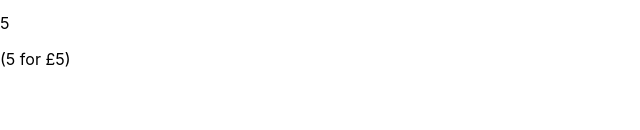
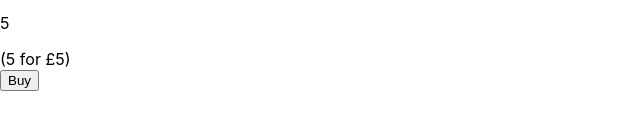
Before and after one commit to esohjay/cdl-kata, a React (Create React App) app: page / in a window 1280 px wide. Both pictures are taken after typing "Sample", "5", "5", "5" into the empty fields and a click on the button "Add Item". Shown: the part 262-392 px from the top of the page, without its empty margins (0-640 px from the left). Built offline with nearby package versions, Linux system fonts and the light colour scheme.

Commit message:
add item to basket

```diff
--- a/src/App.jsx
+++ b/src/App.jsx
@@ -1,15 +1,44 @@
-import React, { useState, useRef } from "react";
+import React, { useState } from "react";
 import "./App.css";
 import AddItem from "./components/AddItem";
 import ItemList from "./components/ItemList";
+import BasketItems from "./components/BasketItems";
 
 function App() {
   const [items, setItems] = useState([]);
+  const [basketItems, setBasketItems] = useState([]);
+
+  const handleAddToBasket = (item) => {
+    setBasketItems((prevState) => {
+      //check if the item already exists in the basket
+      const itemExist = prevState.find(
+        (basketItem) => basketItem.id === item.id
+      );
+
+      if (itemExist) {
+        // find the item and update the quantity
+        const newArray = prevState.filter((basketItem) => {
+          if (basketItem.id === item.id) {
+            return {
+              ...basketItem,
+              itemQty: basketItem.itemQty++,
+            };
+          }
+          return basketItem;
+        });
+        return newArray;
+      } else {
+        // add the item to the basket if it doesn't exist
+        return [...prevState, { ...item, itemQty: 1 }];
+      }
+    });
+  };
   return (
     <main>
       <h2>Kata</h2>
       <AddItem addToItemsList={setItems} />
-      <ItemList items={items} />
+      <ItemList items={items} handleAddToBasket={handleAddToBasket} />
+      <BasketItems basketItems={basketItems} />
     </main>
   );
 }
--- /dev/null
+++ b/src/components/BasketItems.jsx
@@ -0,0 +1,26 @@
+import React from "react";
+
+function BasketItems({ basketItems }) {
+  return (
+    <>
+      {basketItems.length > 0 && (
+        <section>
+          <h3>Basket</h3>
+          {basketItems.map((item) => (
+            <article key={item.id}>
+              <div>
+                <p>{item.name}</p>
+                <div>
+                  <p>{item.price}</p>
+                  <span>&#40;x{item.itemQty}&#41;</span>
+                </div>
+              </div>
+            </article>
+          ))}
+        </section>
+      )}
+    </>
+  );
+}
+
+export default BasketItems;
--- a/src/components/ItemList.jsx
+++ b/src/components/ItemList.jsx
@@ -1,6 +1,6 @@
 import React from "react";
 
-function ItemList({ items }) {
+function ItemList({ items, handleAddToBasket }) {
   return (
     <section>
       <h3>Items</h3>
@@ -17,6 +17,7 @@ function ItemList({ items }) {
               )}
             </div>
           </div>
+          <button onClick={() => handleAddToBasket(item)}>Buy</button>
         </article>
       ))}
     </section>
```
